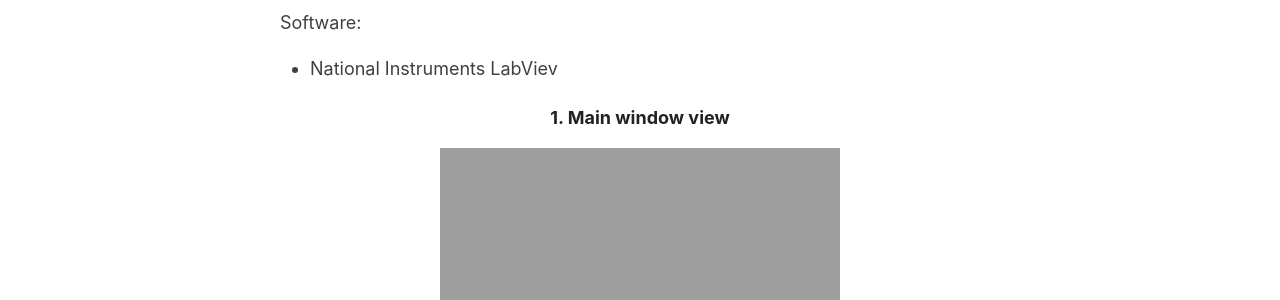
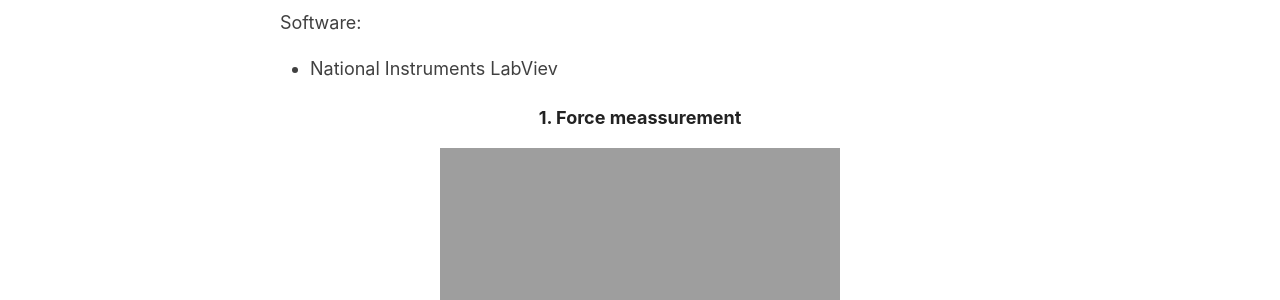
Before and after one commit to CodElecCz/codeleccz.github.io, a Jekyll site: the page built from _posts/2019-3-1-durability-test-ksr.md, in a window 1280 px wide. Shown: the part 417-717 px from the top of the page. Built offline with Jekyll 4.4.1, drawn with Linux system fonts in a browser that asks for light colours.

Commit message:
Update 2019-3-1-durability-test-ksr.md

```diff
--- a/_posts/2019-3-1-durability-test-ksr.md
+++ b/_posts/2019-3-1-durability-test-ksr.md
@@ -12,6 +12,6 @@ Hardware:
 Software:
 - National Instruments LabViev
 
-#### 1. Main window view
+#### 1. Force meassurement
 
-![Camera GUI 1](https://codeleccz.github.io/images/DurabilityUIv1/ksr1.png)
+![Durability GUI 1](https://codeleccz.github.io/images/DurabilityUIv1/ksr1.png)
```
